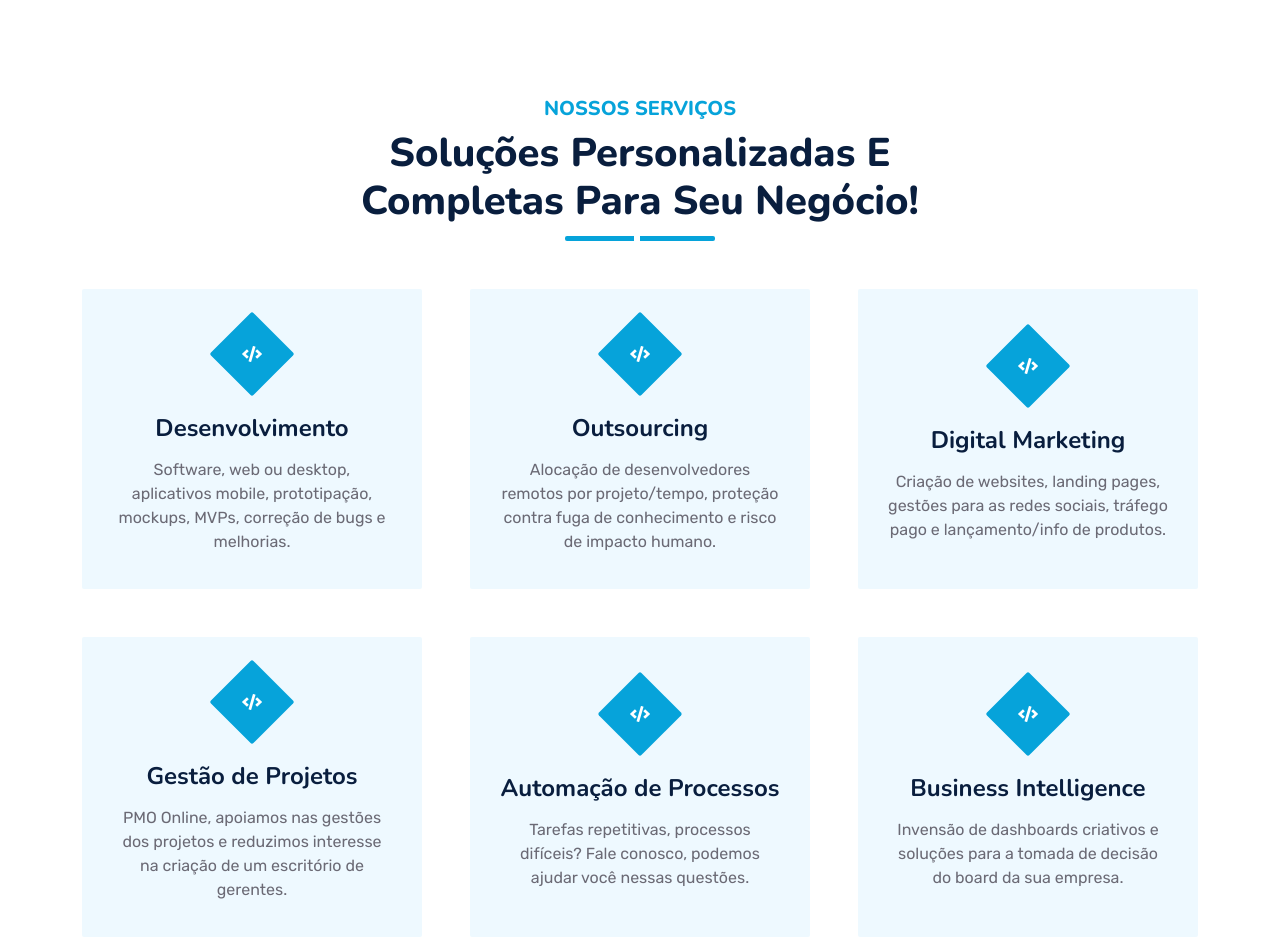
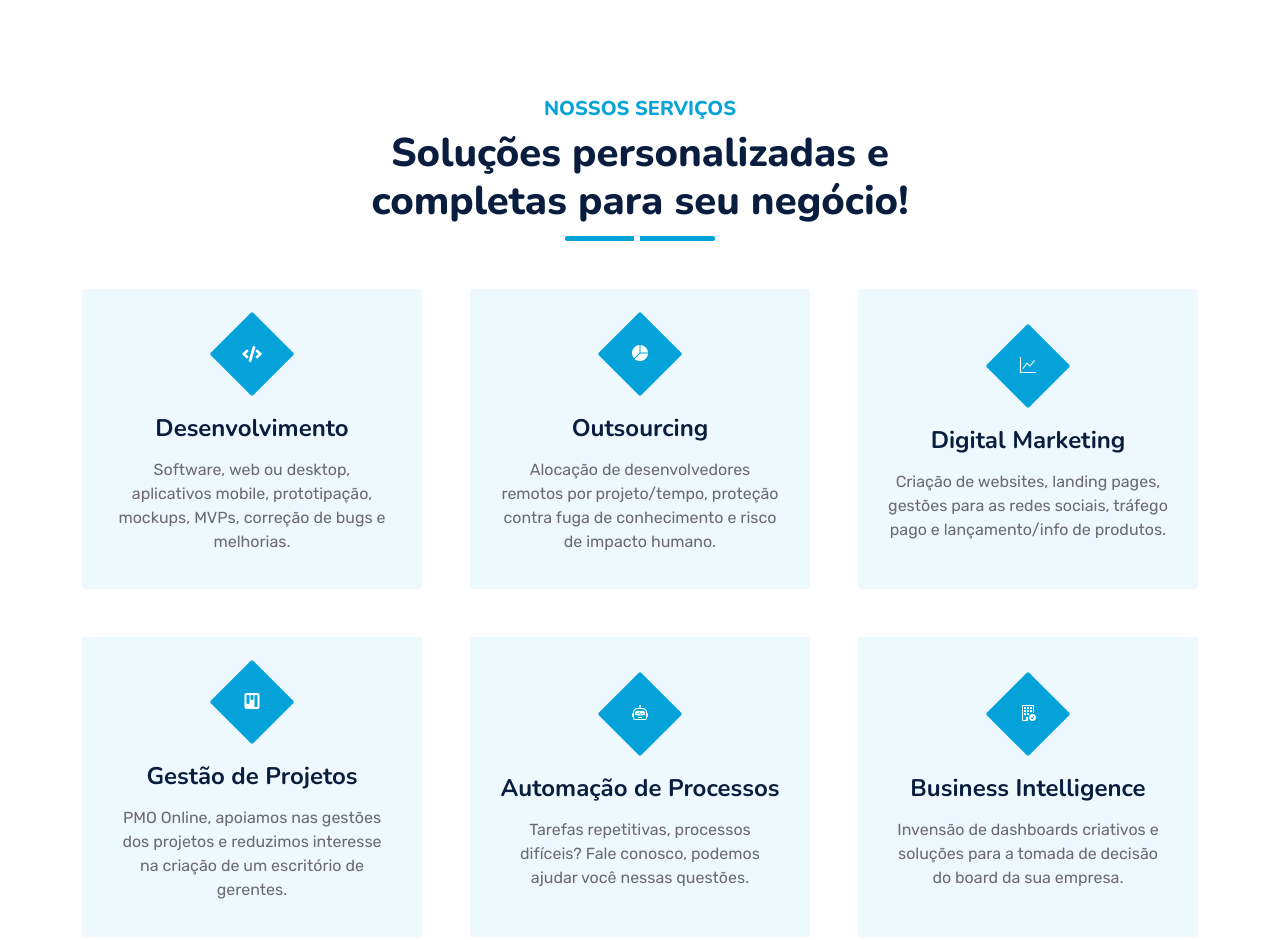
Before and after one commit to Brenofvs/LanaDigital, a plain HTML site: page index.html in a window 1280 px wide. Shown: the part 1660-2600 px from the top of the page. Drawn offline with nearby package versions, Linux system fonts and the light colour scheme.

Commit message:
ver 1.1 - stable (Card icons and logo)

```diff
--- a/index.html
+++ b/index.html
@@ -17,7 +17,7 @@
 
         <!-- Icon Font Stylesheet -->
         <link href="https://cdnjs.cloudflare.com/ajax/libs/font-awesome/5.10.0/css/all.min.css" rel="stylesheet" />
-        <link href="https://cdn.jsdelivr.net/npm/bootstrap-icons@1.4.1/font/bootstrap-icons.css" rel="stylesheet" />
+        <link rel="stylesheet" href="https://cdn.jsdelivr.net/npm/bootstrap-icons@1.10.3/font/bootstrap-icons.css">
 
         <!-- Libraries Stylesheet -->
         <link href="lib/owlcarousel/assets/owl.carousel.min.css" rel="stylesheet" />
@@ -65,7 +65,7 @@
             <nav class="navbar navbar-expand-lg navbar-dark px-5 py-3 py-lg-0">
                 <a href="#home" class="navbar-brand p-0">
                     <h1 class="m-0">
-                        <i class="fa fa-user-tie me-2"></i>Startup
+                        <img src="./img/logo.png" alt="Logo" style="max-width: 100px;">
                     </h1>
                 </a>
                 <button class="navbar-toggler" type="button" data-bs-toggle="collapse" data-bs-target="#navbarCollapse">
@@ -394,7 +394,7 @@
                     <h5 class="fw-bold text-primary text-uppercase">
                         Nossos Serviços
                     </h5>
-                    <h1 class="mb-0 text-capitalize">
+                    <h1 class="mb-0">
                         Soluções personalizadas e completas para seu negócio!
                     </h1>
                 </div>
@@ -403,7 +403,6 @@
                         <div class="service-item bg-light rounded d-flex flex-column align-items-center justify-content-center text-center">
                             <div class="service-icon">
                                 <i class="fa fa-code text-white"></i>
-                                <!-- <i class="fa fa-shield-alt text-white"></i> -->
                             </div>
                             <h4 class="mb-3">Desenvolvimento</h4>
                             <p class="m-0">
@@ -419,8 +418,7 @@
                     <div class="col-lg-4 col-md-6 wow zoomIn" data-wow-delay="0.3s">
                         <div class="service-item bg-light rounded d-flex flex-column align-items-center justify-content-center text-center">
                             <div class="service-icon">
-                                <i class="fa fa-code text-white"></i>
-                                <!-- <i class="fa fa-shield-alt text-white"></i> -->
+                                <i class="bi bi-pie-chart-fill text-white"></i>
                             </div>
                             <h4 class="mb-3">Outsourcing</h4>
                             <p class="m-0">
@@ -436,8 +434,7 @@
                     <div class="col-lg-4 col-md-6 wow zoomIn" data-wow-delay="0.3s">
                         <div class="service-item bg-light rounded d-flex flex-column align-items-center justify-content-center text-center">
                             <div class="service-icon">
-                                <i class="fa fa-code text-white"></i>
-                                <!-- <i class="fa fa-shield-alt text-white"></i> -->
+                                <i class="bi bi-graph-up text-white"></i>
                             </div>
                             <h4 class="mb-3">Digital Marketing</h4>
                             <p class="m-0">
@@ -452,8 +449,7 @@
                     <div class="col-lg-4 col-md-6 wow zoomIn" data-wow-delay="0.3s">
                         <div class="service-item bg-light rounded d-flex flex-column align-items-center justify-content-center text-center">
                             <div class="service-icon">
-                                <i class="fa fa-code text-white"></i>
-                                <!-- <i class="fa fa-shield-alt text-white"></i> -->
+                                <i class="bi bi-kanban-fill text-white"></i>
                             </div>
                             <h4 class="mb-3">Gestão de Projetos</h4>
                             <p class="m-0">
@@ -468,8 +464,7 @@
                     <div class="col-lg-4 col-md-6 wow zoomIn" data-wow-delay="0.3s">
                         <div class="service-item bg-light rounded d-flex flex-column align-items-center justify-content-center text-center">
                             <div class="service-icon">
-                                <i class="fa fa-code text-white"></i>
-                                <!-- <i class="fa fa-shield-alt text-white"></i> -->
+                                <i class="bi bi-robot text-white"></i>
                             </div>
                             <h4 class="mb-3">Automação de Processos</h4>
                             <p class="m-0">
@@ -483,8 +478,7 @@
                     <div class="col-lg-4 col-md-6 wow zoomIn" data-wow-delay="0.3s">
                         <div class="service-item bg-light rounded d-flex flex-column align-items-center justify-content-center text-center">
                             <div class="service-icon">
-                                <i class="fa fa-code text-white"></i>
-                                <!-- <i class="fa fa-shield-alt text-white"></i> -->
+                                <i class="bi bi-building-check text-white"></i>
                             </div>
                             <h4 class="mb-3">Business Intelligence</h4>
                             <p class="m-0">
```
Also changed, not shown: img/logo.png (added).
